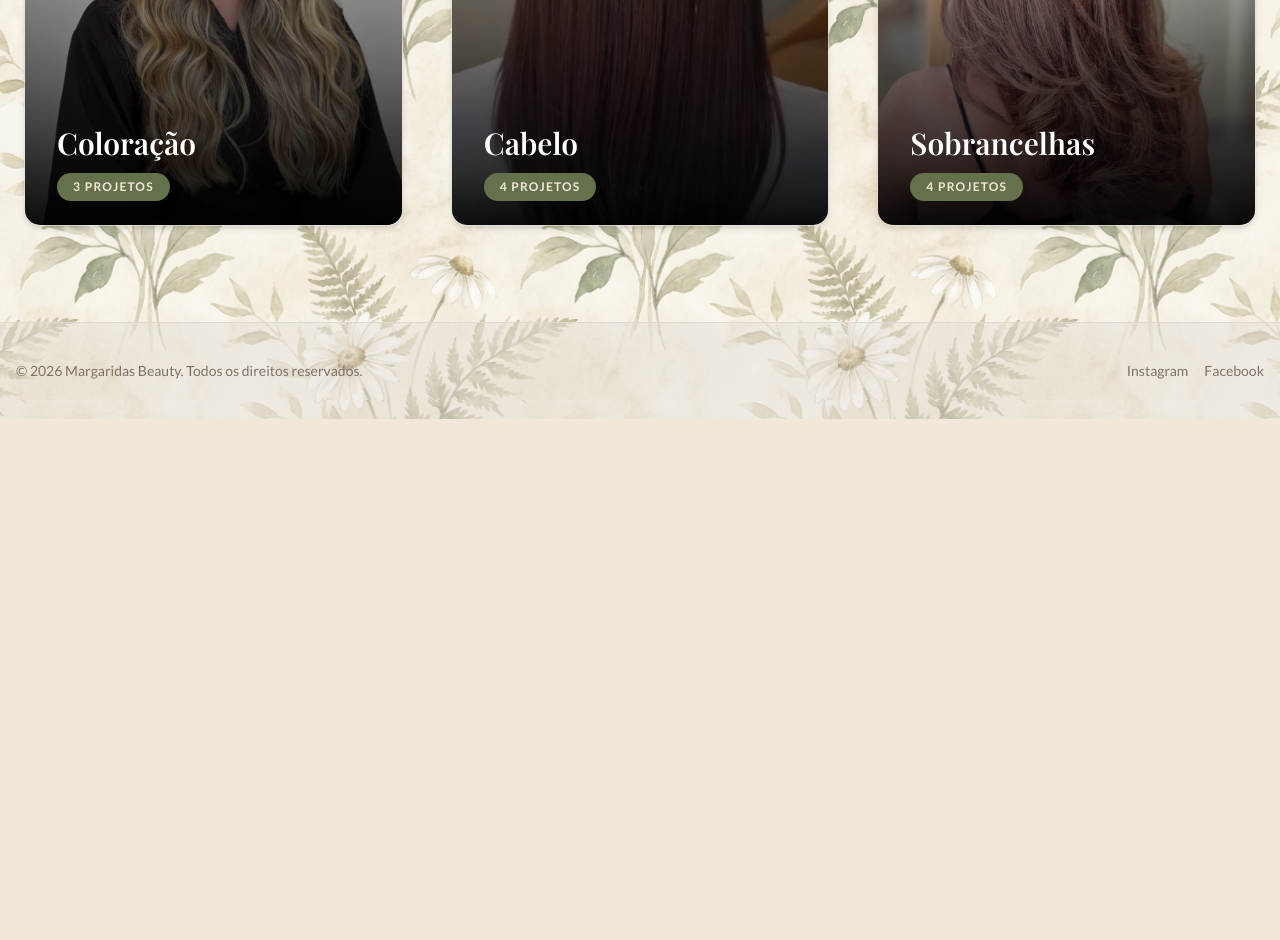
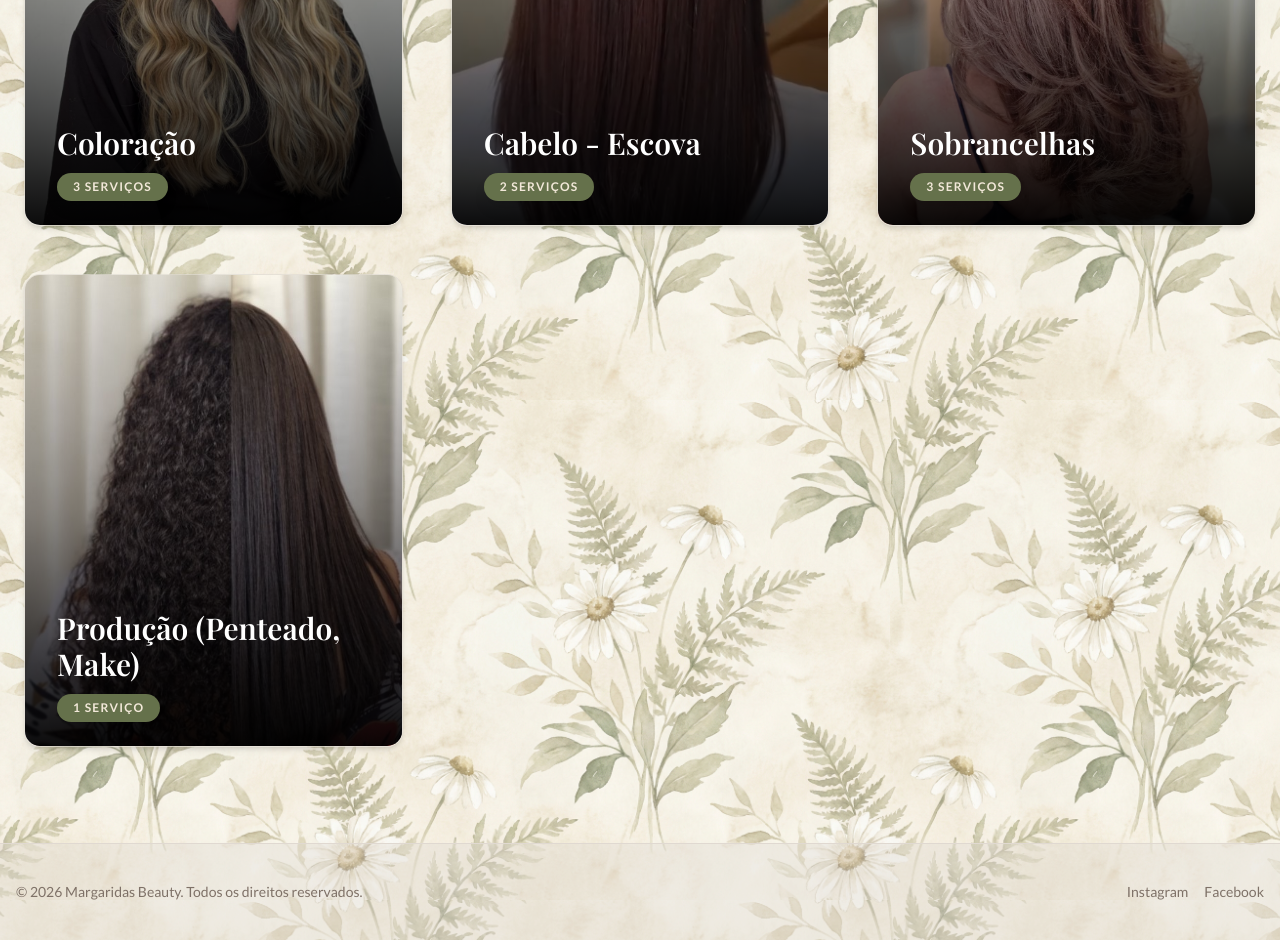
Before and after one commit to joaop0375/site-margaridas, a Next.js app: page /portfolio in a window 1280 px wide. Shown: the part 600-1540 px from the top of the page. Before the commit the page ends 1019 px from the top, so only its background shows below. Built offline with nearby package versions, Linux system fonts and the light colour scheme; a web font is replaced by a local one.

Commit message:
feat: create contact and portfolio pages with service gallery and form functionality

```diff
--- a/app/contato/page.tsx
+++ b/app/contato/page.tsx
@@ -49,7 +49,7 @@ export default function ContatoPage() {
                         </div>
                         <div>
                             <h3 className="font-bold text-lg text-primary">Horário de Funcionamento</h3>
-                            <p className="text-muted-foreground">Segunda a Sábado: 09h às 19h<br />Domingo: Fechado</p>
+                            <p className="text-muted-foreground">Segunda a Sábado: 08h às 19h (mediante agendamento)<br />Domingo: Fechado</p>
                         </div>
                     </div>
                 </div>
--- a/app/portfolio/page.tsx
+++ b/app/portfolio/page.tsx
@@ -2,22 +2,162 @@
 
 import Image from "next/image";
 import { useState } from "react";
-import { ArrowLeft } from "lucide-react";
+import { ArrowLeft, ChevronLeft, ChevronRight } from "lucide-react";
 import { Button } from "@/components/ui/button";
 
 const portfolioItems = [
-    { src: "/images/portfolio/loiro-iluminado.jpg", title: "Loiro Iluminado", category: "Coloração" },
-    { src: "/images/portfolio/morena-iluminada.jpg", title: "Morena Iluminada", category: "Coloração" },
-    { src: "/images/portfolio/margaridas-beauty-sudoeste-gloss-express-ng-de-france-009.jpg", title: "Gloss Express", category: "Coloração" },
-    { src: "/images/portfolio/margaridas-beauty-sudoeste-realinhamento-capilar-vegano-001.jpg", title: "Realinhamento Capilar", category: "Cabelo" },
-    { src: "/images/portfolio/margaridas-beauty-sudoeste-design-de-sobrancelhas-df-006.jpg", title: "Design de Sobrancelhas", category: "Sobrancelhas" },
-    { src: "/images/portfolio/margaridas-beauty-sudoeste-terapia-capilar-brasilia-002.jpg", title: "Terapia Capilar", category: "Cabelo" },
-    { src: "/images/portfolio/margaridas-beauty-sudoeste-terapia-capilar-brasilia-012.jpg", title: "Terapia Capilar", category: "Cabelo" },
-    { src: "/images/portfolio/margaridas-beauty-sudoeste-terapia-capilar-brasilia-022.jpg", title: "Design de Sobrancelhas", category: "Sobrancelhas" },
-    { src: "/images/portfolio/margaridas-beauty-sudoeste-estetica-sudoeste-top-master-010.jpg", title: "Lash Lifting", category: "Sobrancelhas" },
-    { src: "/images/portfolio/margaridas-beauty-sudoeste-salao-de-beleza-brasilia-024.jpg", title: "Brow Lamination", category: "Sobrancelhas" },
-    { src: "/images/portfolio/margaridas-beauty-sudoeste-margaridas-beauty-sudoeste-005.jpg", title: "Produção", category: "Cabelo" },
+    {
+        title: "Loiro Iluminado",
+        category: "Coloração",
+        images: [
+            "/images/portfolio/loiro-iluminado.jpg",
+            "/images/portfolio/portfolio-1.jpg"
+        ]
+    },
+    {
+        title: "Morena Iluminada",
+        category: "Coloração",
+        images: [
+            "/images/portfolio/morena-iluminada.jpg",
+            "/images/portfolio/portfolio-2.jpg"
+        ]
+    },
+    {
+        title: "Gloss Express",
+        category: "Coloração",
+        images: [
+            "/images/portfolio/margaridas-beauty-sudoeste-gloss-express-ng-de-france-009.jpg",
+            "/images/portfolio/portfolio-3.jpg"
+        ]
+    },
+    {
+        title: "Realinhamento Capilar",
+        category: "Cabelo - Escova",
+        images: [
+            "/images/portfolio/margaridas-beauty-sudoeste-realinhamento-capilar-vegano-001.jpg",
+            "/images/portfolio/portfolio-4.jpg"
+        ]
+    },
+    {
+        title: "Terapia Capilar",
+        category: "Cabelo - Escova",
+        images: [
+            "/images/portfolio/margaridas-beauty-sudoeste-terapia-capilar-brasilia-002.jpg",
+            "/images/portfolio/margaridas-beauty-sudoeste-terapia-capilar-brasilia-012.jpg",
+            "/images/portfolio/margaridas-beauty-sudoeste-terapia-capilar-brasilia-022.jpg",
+            "/images/portfolio/margaridas-beauty-sudoeste-tratamento-capilar-vegano-007.jpg"
+        ]
+    },
+    {
+        title: "Design de Sobrancelhas",
+        category: "Sobrancelhas",
+        images: [
+            "/images/portfolio/margaridas-beauty-sudoeste-design-de-sobrancelhas-df-006.jpg",
+            "/images/portfolio/portfolio-5.jpg"
+        ]
+    },
+    {
+        title: "Lash Lifting",
+        category: "Sobrancelhas",
+        images: [
+            "/images/portfolio/margaridas-beauty-sudoeste-estetica-sudoeste-top-master-010.jpg",
+            "/images/portfolio/portfolio-1.jpg"
+        ]
+    },
+    {
+        title: "Brow Lamination",
+        category: "Sobrancelhas",
+        images: [
+            "/images/portfolio/margaridas-beauty-sudoeste-salao-de-beleza-brasilia-024.jpg",
+            "/images/portfolio/portfolio-3.jpg"
+        ]
+    },
+    {
+        title: "Produção",
+        category: "Produção (Penteado, Make)",
+        images: [
+            "/images/portfolio/margaridas-beauty-sudoeste-margaridas-beauty-sudoeste-005.jpg",
+            "/images/portfolio/margaridas-beauty-sudoeste-margaridas-beauty-sudoeste-015.jpg"
+        ]
+    }
 ];
+
+function ServiceCard({ item }: { item: typeof portfolioItems[0] }) {
+    const [currentImageIndex, setCurrentImageIndex] = useState(0);
+
+    const nextImage = (e: React.MouseEvent) => {
+        e.stopPropagation();
+        setCurrentImageIndex((prev) => (prev + 1) % item.images.length);
+    };
+
+    const prevImage = (e: React.MouseEvent) => {
+        e.stopPropagation();
+        setCurrentImageIndex((prev) => (prev - 1 + item.images.length) % item.images.length);
+    };
+
+    return (
+        <div className="group relative flex flex-col gap-3 md:gap-4">
+            <div className="relative w-full aspect-[4/5] bg-muted/10 rounded-2xl overflow-hidden border border-border/50 shadow-sm group-hover:shadow-xl group-hover:border-primary/30 transition-all duration-500">
+                <Image
+                    src={item.images[currentImageIndex]}
+                    alt={`${item.title} - Imagem ${currentImageIndex + 1}`}
+                    fill
+                    loading="lazy"
+                    sizes="(max-width: 640px) 100vw, (max-width: 1024px) 50vw, 33vw"
+                    className="object-contain w-full h-full p-1 sm:p-2 transition-transform duration-700 group-hover:scale-[1.03]"
+                />
+
+                {/* Navigation Arrows (only show if multiple images exist) */}
+                {item.images.length > 1 && (
+                    <>
+                        <button
+                            onClick={prevImage}
+                            className="absolute left-2 top-1/2 -translate-y-1/2 w-8 h-8 rounded-full bg-black/40 hover:bg-black/60 text-white flex items-center justify-center transition-all opacity-0 group-hover:opacity-100 z-10"
+                            aria-label="Imagem anterior"
+                        >
+                            <ChevronLeft className="w-5 h-5" />
+                        </button>
+                        <button
+                            onClick={nextImage}
+                            className="absolute right-2 top-1/2 -translate-y-1/2 w-8 h-8 rounded-full bg-black/40 hover:bg-black/60 text-white flex items-center justify-center transition-all opacity-0 group-hover:opacity-100 z-10"
+                            aria-label="Próxima imagem"
+                        >
+                            <ChevronRight className="w-5 h-5" />
+                        </button>
+
+                        {/* Dots Indicators */}
+                        <div className="absolute bottom-3 left-1/2 -translate-x-1/2 flex gap-1.5 z-10 bg-black/20 px-2 py-1 rounded-full backdrop-blur-xs">
+                            {item.images.map((_, idx) => (
+                                <button
+                                    key={idx}
+                                    onClick={(e) => {
+                                        e.stopPropagation();
+                                        setCurrentImageIndex(idx);
+                                    }}
+                                    className={`w-1.5 h-1.5 rounded-full transition-all ${
+                                        idx === currentImageIndex ? "bg-white scale-125" : "bg-white/55 hover:bg-white/80"
+                                    }`}
+                                    aria-label={`Ir para imagem ${idx + 1}`}
+                                />
+                            ))}
+                        </div>
+                    </>
+                )}
+                <div className="absolute inset-0 bg-black/5 opacity-0 group-hover:opacity-100 transition-opacity duration-500 pointer-events-none" />
+            </div>
+            <div className="px-1 md:px-2 flex justify-between items-center">
+                <h3 className="font-serif text-xl md:text-2xl text-foreground font-semibold group-hover:text-primary transition-colors">
+                    {item.title}
+                </h3>
+                {item.images.length > 1 && (
+                    <span className="text-xs text-muted-foreground bg-secondary/50 px-2 py-0.5 rounded-md font-medium shrink-0">
+                        {currentImageIndex + 1}/{item.images.length} fotos
+                    </span>
+                )}
+            </div>
+        </div>
+    );
+}
 
 export default function PortfolioPage() {
     const [selectedCategory, setSelectedCategory] = useState<string | null>(null);
@@ -26,11 +166,12 @@ export default function PortfolioPage() {
     const categories = Array.from(new Set(portfolioItems.map(item => item.category)));
 
     const categoryCards = categories.map(cat => {
-        const coverItem = portfolioItems.find(item => item.category === cat);
-        const itemCount = portfolioItems.filter(item => item.category === cat).length;
+        const itemsInCat = portfolioItems.filter(item => item.category === cat);
+        const coverItem = itemsInCat[0];
+        const itemCount = itemsInCat.length;
         return {
             title: cat,
-            src: coverItem?.src || "",
+            src: coverItem?.images[0] || "",
             count: itemCount
         };
     });
@@ -114,7 +255,7 @@ export default function PortfolioPage() {
                                     <div className="transform translate-y-0 md:translate-y-2 group-hover:translate-y-0 transition-all duration-300">
                                         <h3 className="font-serif text-2xl sm:text-3xl text-white font-semibold mb-2 sm:mb-3">{cat.title}</h3>
                                         <span className="inline-flex items-center px-3 py-1 md:px-4 md:py-1.5 rounded-full bg-primary text-primary-foreground text-[10px] md:text-xs font-bold uppercase tracking-widest backdrop-blur-sm shadow-lg">
-                                            {cat.count} Projeto{cat.count !== 1 && "s"}
+                                            {cat.count} serviço{cat.count !== 1 && "s"}
                                         </span>
                                     </div>
                                 </div>
@@ -128,22 +269,7 @@ export default function PortfolioPage() {
             {selectedCategory && (
                 <div className="grid grid-cols-1 sm:grid-cols-2 lg:grid-cols-3 gap-6 md:gap-8 lg:gap-12 animate-in slide-in-from-bottom-8 fade-in duration-700">
                     {displayedPhotos.map((item, index) => (
-                        <div key={index} className="group relative flex flex-col gap-3 md:gap-4">
-                            <div className="relative w-full aspect-[4/5] bg-muted/10 rounded-2xl overflow-hidden border border-border/50 shadow-sm group-hover:shadow-xl group-hover:border-primary/30 transition-all duration-500">
-                                <Image
-                                    src={item.src}
-                                    alt={item.title}
-                                    fill
-                                    loading="lazy"
-                                    sizes="(max-width: 640px) 100vw, (max-width: 1024px) 50vw, 33vw"
-                                    className="object-contain w-full h-full p-1 sm:p-2 transition-transform duration-700 group-hover:scale-[1.03]"
-                                />
-                                <div className="absolute inset-0 bg-black/5 opacity-0 group-hover:opacity-100 transition-opacity duration-500 pointer-events-none" />
-                            </div>
-                            <div className="px-1 md:px-2">
-                                <h3 className="font-serif text-xl md:text-2xl text-foreground font-semibold group-hover:text-primary transition-colors">{item.title}</h3>
-                            </div>
-                        </div>
+                        <ServiceCard key={index} item={item} />
                     ))}
                 </div>
             )}
```
